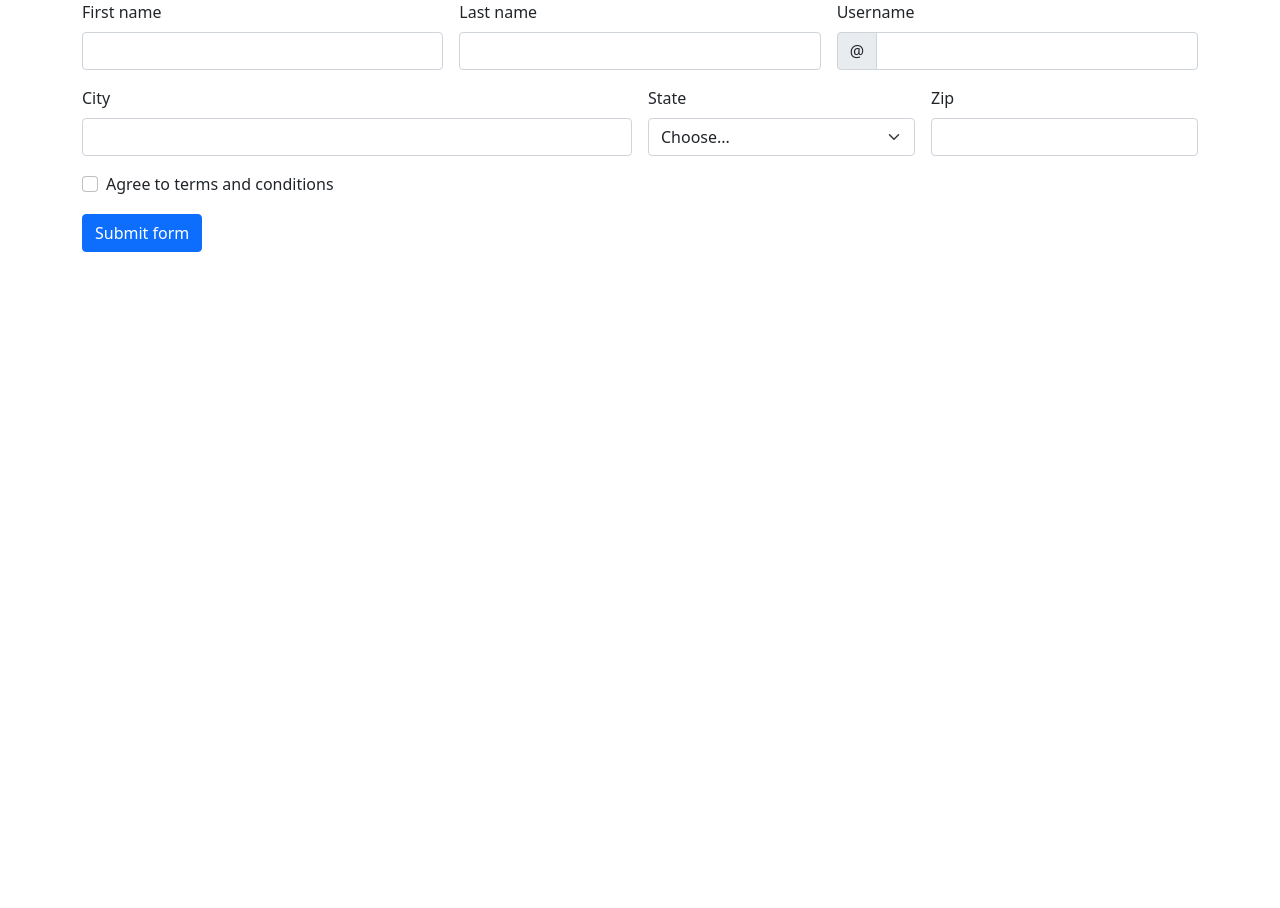
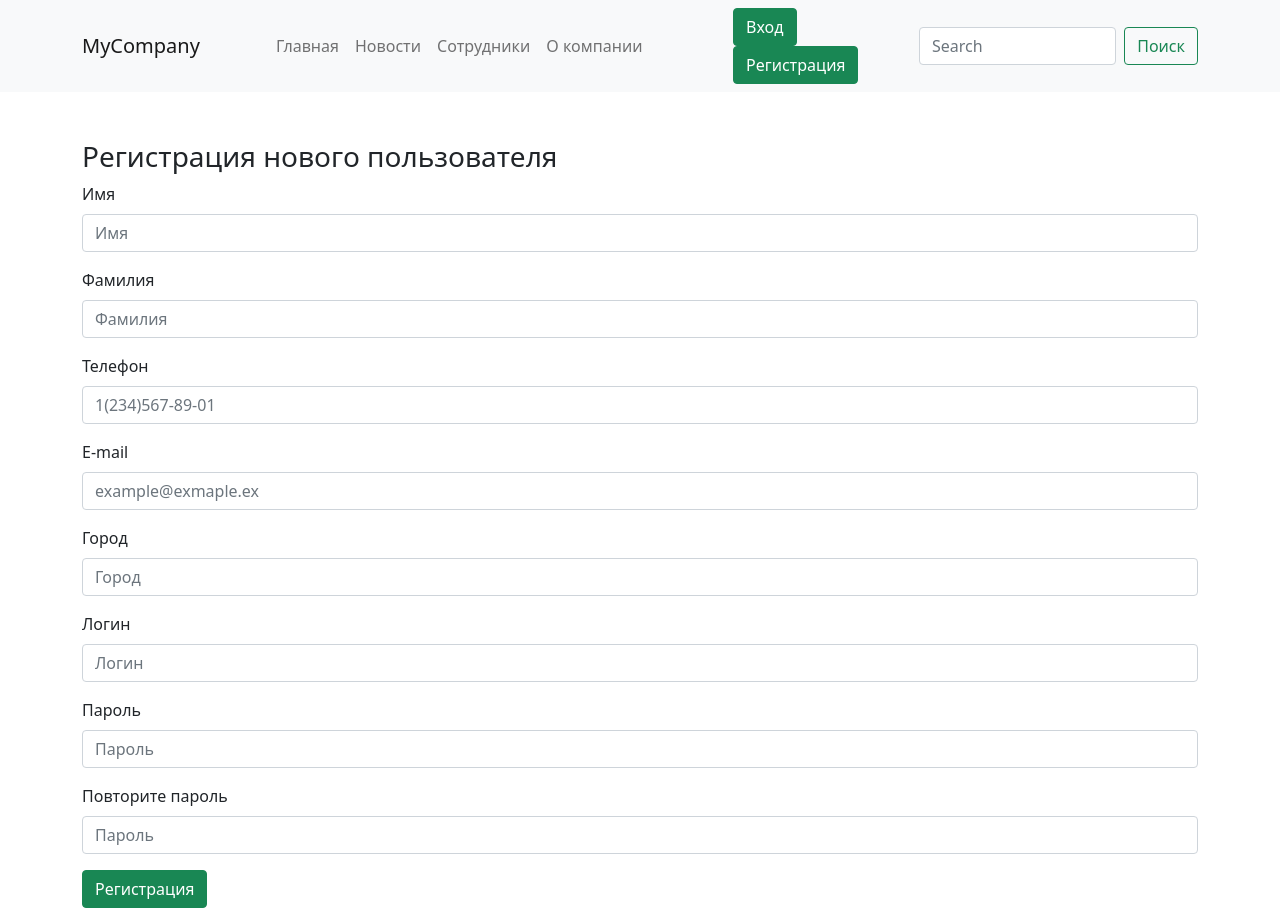
Before and after one commit to vntsvetkov/django_education, a Django app: page /registartion/ in a window 1280 px wide. Before the commit the page ends 252 px from the top, so only its background shows below. Run offline with Django 4.2, Linux system fonts and the light colour scheme; some libraries are stand-ins or nearby versions.

Commit message:
Добавил форму

```diff
--- a/Django/mainproject/djangoproject/urls.py
+++ b/Django/mainproject/djangoproject/urls.py
@@ -24,5 +24,6 @@ urlpatterns = [
     path('subscribe/', FormManage.subscribe, name="subscribe"),
     path('create_article/', FormManage.create_article, name="create_article"),
     path('registartion/', FormManage.registration, name="registration"),
+    path('reregistration/', FormManage.check_registration, name="check_registration"),
     re_path(r'^\w+', NewCompany.main),
 ]
--- a/Django/mainproject/new_app/templates/registration.html
+++ b/Django/mainproject/new_app/templates/registration.html
@@ -1,78 +1,43 @@
-<!DOCTYPE html>
-{% load static %}
-<html>
-    <head>
-        <meta charset="utf-8">
-        <link rel="stylesheet" href="{% static "css/bootstrap.css" %}" />
-        <link rel="stylesheet" href="{% static "css/styles.css" %}" />
-        <title> {% block title %}{% endblock title %} </title>
-    </head>
+{% extends "basepage.html" %}
 
-    <body>
-    <div class="container">
-        <form class="row g-3 needs-validation" novalidate>
-            <div class="col-md-4">
-            <label for="validationCustom01" class="form-label">First name</label>
-            <input type="text" class="form-control" id="validationCustom01" value="" required>
-            <div class="valid-feedback">
-                Looks good!
+{% block content %}
+      <div class="container mt-5">
+        <h3> Регистрация нового пользователя</h3>
+        <form action="{% url 'check_registration' %}" method="post">
+        {% csrf_token %}
+          <div class="mb-3">
+            <label for="nameInput" class="form-label">Имя</label>
+            <input type="text" class="form-control" id="nameInput" placeholder="Имя">
           </div>
+          <div class="mb-3">
+            <label for="surnameInput" class="form-label">Фамилия</label>
+            <input type="text" class="form-control" id="surnameInput" placeholder="Фамилия">
           </div>
-            <div class="col-md-4">
-            <label for="validationCustom02" class="form-label">Last name</label>
-            <input type="text" class="form-control" id="validationCustom02" value="" required>
-            <div class="valid-feedback">
-                Looks good!
+          <div class="mb-3">
+            <label for="phoneInput" class="form-label">Телефон</label>
+            <input type="tel" class="form-control" id="phoneInput" placeholder="1(234)567-89-01" pattern="[0-9]\([0-9]{3}\)-[0-9]{3}-[0-9]{2}-[0-9]{2}">
           </div>
+          <div class="mb-3">
+            <label for="emailInput" class="form-label">E-mail</label>
+            <input type="email" class="form-control" id="emailInput" placeholder="example@exmaple.ex">
           </div>
-            <div class="col-md-4">
-            <label for="validationCustomUsername" class="form-label">Username</label>
-            <div class="input-group has-validation">
-                <span class="input-group-text" id="inputGroupPrepend">@</span>
-                <input type="text" class="form-control" id="validationCustomUsername" aria-describedby="inputGroupPrepend" required>
-                <div class="invalid-feedback">
-                Please choose a username.
+          <div class="mb-3">
+            <label for="cityInput" class="form-label">Город</label>
+            <input type="text" class="form-control" id="cityInput" placeholder="Город">
           </div>
+          <div class="mb-3">
+            <label for="loginInput" class="form-label">Логин</label>
+            <input type="text" class="form-control" id="loginInput" placeholder="Логин">
           </div>
+          <div class="mb-3">
+            <label for="passwordInput" class="form-label">Пароль</label>
+            <input type="password" class="form-control" id="passwordInput" placeholder="Пароль">
           </div>
-            <div class="col-md-6">
-            <label for="validationCustom03" class="form-label">City</label>
-            <input type="text" class="form-control" id="validationCustom03" required>
-            <div class="invalid-feedback">
-                Please provide a valid city.
+          <div class="mb-3">
+            <label for="password2Input" class="form-label">Повторите пароль</label>
+            <input type="password" class="form-control" id="password2Input" placeholder="Пароль">
           </div>
+          <button type="submit" class="btn btn-success">Регистрация</button>
+        </form>
       </div>
-            <div class="col-md-3">
-            <label for="validationCustom04" class="form-label">State</label>
-            <select class="form-select" id="validationCustom04" required>
-                <option selected disabled value="">Choose...</option>
-                <option>...</option>
-            </select>
-            <div class="invalid-feedback">
-                Please select a valid state.
-            </div>
-            </div>
-            <div class="col-md-3">
-            <label for="validationCustom05" class="form-label">Zip</label>
-            <input type="text" class="form-control" id="validationCustom05" required>
-            <div class="invalid-feedback">
-                Please provide a valid zip.
-            </div>
-            </div>
-            <div class="col-12">
-            <div class="form-check">
-                <input class="form-check-input" type="checkbox" value="" id="invalidCheck" required>
-                <label class="form-check-label" for="invalidCheck">
-                Agree to terms and conditions
-                </label>
-                <div class="invalid-feedback">
-                You must agree before submitting.
-                </div>
-            </div>
-            </div>
-            <div class="col-12">
-            <button class="btn btn-primary" type="submit">Submit form</button>
-            </div>
-        </form>
-    <div>
-    </body>
+{% endblock content %}
--- a/Django/mainproject/new_app/views.py
+++ b/Django/mainproject/new_app/views.py
@@ -170,3 +170,7 @@ class FormManage:
     def registration(request):
 
         return render(request, 'registration.html')
+
+    def check_registration(request):
+        # TODO: Релизовать чтение данных с формы
+        ...
```
Lines whose indentation alone changed are shown as unchanged.
